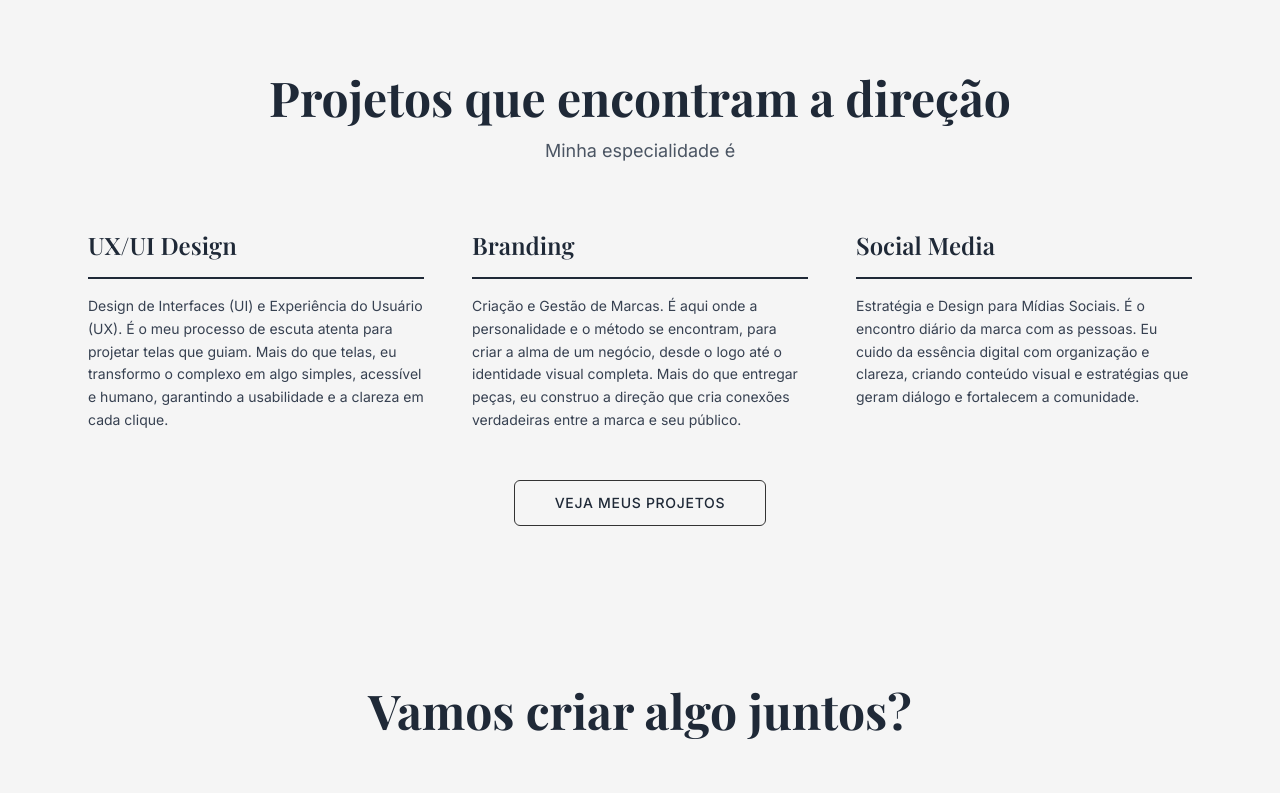
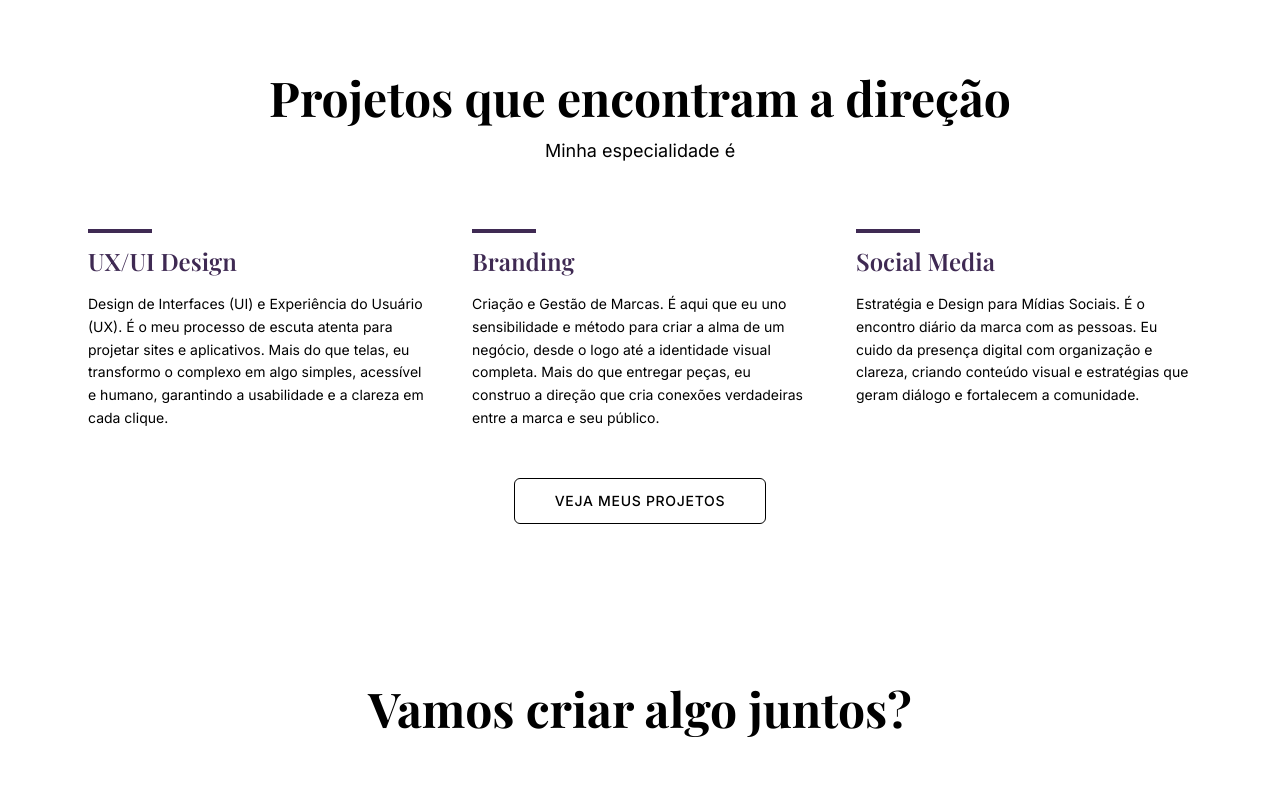
Before and after one commit to HollowDeev/portfolio-gaby, a plain HTML site: page index.html in a window 1280 px wide. Shown: the part 1420-2213 px from the top of the page. Drawn offline with nearby package versions, Linux system fonts and the light colour scheme.

Commit message:
aplicação palheta

```diff
--- a/index.html
+++ b/index.html
@@ -34,11 +34,11 @@
             background-position: right -100px bottom 200px;
         }
         .btn-outline {
-            border: 1px solid #333;
+            border: 1px solid #000;
             transition: all 0.3s ease;
         }
         .btn-outline:hover {
-            background-color: #333;
+            background-color: #000;
             color: white;
         }
         .scroll-indicator {
@@ -50,16 +50,16 @@
         }
     </style>
 </head>
-<body class="bg-[#f5f5f5] text-gray-800 relative overflow-x-hidden">
+<body class="bg-white text-black relative overflow-x-hidden">
     <!-- Background Stars -->
     <div class="fixed inset-0 bg-star bg-star-left pointer-events-none z-0"></div>
     <div class="fixed inset-0 bg-star bg-star-right pointer-events-none z-0"></div>
 
     <!-- Header/Navigation -->
-    <header class="relative z-10 bg-white border-b border-gray-300">
+    <header class="relative z-10 bg-white border-b border-black">
         <div class="flex items-end justify-between h-24">
             <!-- Empty Space Left -->
-            <div class="h-full border-r border-gray-300 w-20"></div>
+            <div class="h-full border-r border-black w-20"></div>
 
             <!-- Logo Section with Border -->
             <div class="flex items-center h-full  px-8">
@@ -74,14 +74,14 @@
             </nav>
 
             <!-- Contact Button with Border -->
-            <div class="flex items-center h-full  border-gray-300 px-8">
-                <a href="#contato" class="text-sm font-medium uppercase tracking-wider border-[1px] border-gray-800 px-8 py-3 rounded-3xl hover:bg-gray-800 hover:text-white transition">
+            <div class="flex items-center h-full px-8">
+                <a href="#contato" class="text-sm font-medium uppercase tracking-wider border-[1px] border-black px-8 py-3 rounded-3xl hover:bg-black hover:text-white transition">
                     Entre em<br>Contato
                 </a>
             </div>
 
             <!-- Empty Space Right -->
-            <div class="h-full border-l border-gray-300 w-20"></div>
+            <div class="h-full border-l border-black w-20"></div>
         </div>
     </header>
 
@@ -108,7 +108,7 @@
 
             <!-- Scroll Indicator -->
             <div class="absolute bottom-12 left-1/2 transform -translate-x-1/2">
-                <div class="w-12 h-12 border-2 border-gray-800 rounded-full flex items-center justify-center scroll-indicator cursor-pointer">
+                <div class="w-12 h-12 border-2 border-black rounded-full flex items-center justify-center scroll-indicator cursor-pointer">
                     <svg class="w-6 h-6" fill="none" stroke="currentColor" viewBox="0 0 24 24">
                         <path stroke-linecap="round" stroke-linejoin="round" stroke-width="2" d="M19 9l-7 7-7-7"></path>
                     </svg>
@@ -146,37 +146,34 @@
         <div class="container mx-auto px-6 max-w-6xl">
             <div class="text-center mb-16">
                 <h2 class="font-playfair text-5xl font-bold mb-4">Projetos que encontram a direção</h2>
-                <p class="text-lg text-gray-600">Minha especialidade é</p>
+                <p class="text-lg text-black">Minha especialidade é</p>
             </div>
 
             <div class="grid grid-cols-3 gap-12 mb-12">
                 <!-- UX/UI Design -->
                 <div>
-                    <div class="mb-4 pb-4 border-b-2 border-gray-800">
-                        <h3 class="font-playfair text-2xl font-semibold">UX/UI Design</h3>
-                    </div>
-                    <p class="text-sm leading-relaxed text-gray-700">
-                        Design de Interfaces (UI) e Experiência do Usuário (UX). É o meu processo de escuta atenta para projetar telas que guiam. Mais do que telas, eu transformo o complexo em algo simples, acessível e humano, garantindo a usabilidade e a clareza em cada clique.
+                    <div class="w-16 h-1 bg-[#3F2A53] mb-3"></div>
+                    <h3 class="font-playfair text-2xl font-semibold text-[#3F2A53] mb-4">UX/UI Design</h3>
+                    <p class="text-sm leading-relaxed text-black">
+                        Design de Interfaces (UI) e Experiência do Usuário (UX). É o meu processo de escuta atenta para projetar sites e aplicativos. Mais do que telas, eu transformo o complexo em algo simples, acessível e humano, garantindo a usabilidade e a clareza em cada clique.
                     </p>
                 </div>
 
                 <!-- Branding -->
                 <div>
-                    <div class="mb-4 pb-4 border-b-2 border-gray-800">
-                        <h3 class="font-playfair text-2xl font-semibold">Branding</h3>
-                    </div>
-                    <p class="text-sm leading-relaxed text-gray-700">
-                        Criação e Gestão de Marcas. É aqui onde a personalidade e o método se encontram, para criar a alma de um negócio, desde o logo até o identidade visual completa. Mais do que entregar peças, eu construo a direção que cria conexões verdadeiras entre a marca e seu público.
+                    <div class="w-16 h-1 bg-[#3F2A53] mb-3"></div>
+                    <h3 class="font-playfair text-2xl font-semibold text-[#3F2A53] mb-4">Branding</h3>
+                    <p class="text-sm leading-relaxed text-black">
+                        Criação e Gestão de Marcas. É aqui que eu uno sensibilidade e método para criar a alma de um negócio, desde o logo até a identidade visual completa. Mais do que entregar peças, eu construo a direção que cria conexões verdadeiras entre a marca e seu público.
                     </p>
                 </div>
 
                 <!-- Social Media -->
                 <div>
-                    <div class="mb-4 pb-4 border-b-2 border-gray-800">
-                        <h3 class="font-playfair text-2xl font-semibold">Social Media</h3>
-                    </div>
-                    <p class="text-sm leading-relaxed text-gray-700">
-                        Estratégia e Design para Mídias Sociais. É o encontro diário da marca com as pessoas. Eu cuido da essência digital com organização e clareza, criando conteúdo visual e estratégias que geram diálogo e fortalecem a comunidade.
+                    <div class="w-16 h-1 bg-[#3F2A53] mb-3"></div>
+                    <h3 class="font-playfair text-2xl font-semibold text-[#3F2A53] mb-4">Social Media</h3>
+                    <p class="text-sm leading-relaxed text-black">
+                        Estratégia e Design para Mídias Sociais. É o encontro diário da marca com as pessoas. Eu cuido da presença digital com organização e clareza, criando conteúdo visual e estratégias que geram diálogo e fortalecem a comunidade.
                     </p>
                 </div>
             </div>
```
